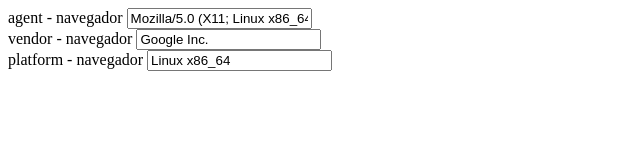
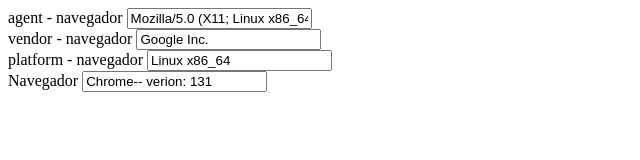
Before and after one commit to Pariv09/navigator, a plain HTML site: page index.html in a window 1280 px wide. Shown: the whole page, without its empty margins (0-640 px from the left). Drawn offline with Linux system fonts and the light colour scheme.

Commit message:
Update index.html
index of agente

```diff
--- a/index.html
+++ b/index.html
@@ -18,11 +18,140 @@
 	<label>
 		platform - navegador
 	</label>
-	<input type="text" name="navPlat" id="navPlat" width="100%" />
+	<input type="text" name="navPlat" id="navPlat" width="100%" /><br>
+	<label>
+		Navegador
+	</label>
+	<input type="text" name="navPlat" id="nav" width="100%" />
 </body>
 <script type="text/javascript">
 	document.getElementById("navAgent").value= navigator.userAgent;
 	document.getElementById("navVendor").value= navigator.vendor;
 	document.getElementById("navPlat").value= navigator.platform;
+	// browser detect
+var BrowserDetect = {
+    init: function () {
+        this.browser = this.searchString(this.dataBrowser) || "An unknown browser";
+        this.version = this.searchVersion(navigator.userAgent) || this.searchVersion(navigator.appVersion) || "an unknown version";
+        this.OS = this.searchString(this.dataOS) || "an unknown OS";
+    },
+    searchString: function (data) {
+        for (var i = 0; i < data.length; i++) {
+            var dataString = data[i].string;
+            var dataProp = data[i].prop;
+            this.versionSearchString = data[i].versionSearch || data[i].identity;
+            if (dataString) {
+                if (dataString.indexOf(data[i].subString) != -1) return data[i].identity;
+            } else if (dataProp) return data[i].identity;
+        }
+    },
+    searchVersion: function (dataString) {
+        var index = dataString.indexOf(this.versionSearchString);
+        if (index == -1) return;
+        return parseFloat(dataString.substring(index + this.versionSearchString.length + 1));
+    },
+    dataBrowser: [{
+        string: navigator.userAgent,
+        subString: "Edge",
+        identity: "Edge"
+    },{
+        string: navigator.userAgent,
+        subString: "Chrome",
+        identity: "Chrome"
+    }, {
+        string: navigator.userAgent,
+        subString: "OmniWeb",
+        versionSearch: "OmniWeb/",
+        identity: "OmniWeb"
+    }, {
+        string: navigator.vendor,
+        subString: "Apple",
+        identity: "Safari",
+        versionSearch: "Version"
+    }, {
+        prop: window.opera,
+        identity: "Opera",
+        versionSearch: "Version"
+    }, {
+        string: navigator.vendor,
+        subString: "iCab",
+        identity: "iCab"
+    }, {
+        string: navigator.vendor,
+        subString: "KDE",
+        identity: "Konqueror"
+    }, {
+        string: navigator.userAgent,
+        subString: "Firefox",
+        identity: "Firefox"
+    }, {
+        string: navigator.vendor,
+        subString: "Camino",
+        identity: "Camino"
+    }, { // for newer Netscapes (6+)
+        string: navigator.userAgent,
+        subString: "Netscape",
+        identity: "Netscape"
+    }, {
+        string: navigator.userAgent,
+        subString: "MSIE",
+        identity: "Explorer",
+        versionSearch: "MSIE"
+    }, {
+        string: navigator.userAgent,
+        subString: "Gecko",
+        identity: "Mozilla",
+        versionSearch: "rv"
+    }, { // for older Netscapes (4-)
+        string: navigator.userAgent,
+        subString: "Mozilla",
+        identity: "Netscape",
+        versionSearch: "Mozilla"
+    }],
+    dataOS: [{
+        string: navigator.platform,
+        subString: "Win",
+        identity: "Windows"
+    }, {
+        string: navigator.platform,
+        subString: "Mac",
+        identity: "Mac"
+    }, {
+        string: navigator.userAgent,
+        subString: "iPhone",
+        identity: "iPhone/iPod"
+    }, {
+        string: navigator.platform,
+        subString: "Linux",
+        identity: "Linux"
+    }]
+
+};
+BrowserDetect.init();
+
+///// mobile
+var isMobile = {
+    Android: function () {
+        return navigator.userAgent.match(/Android/i);
+    },
+    BlackBerry: function () {
+        return navigator.userAgent.match(/BlackBerry/i);
+    },
+    iOS: function () {
+        return navigator.userAgent.match(/iPhone|iPad|iPod/i);
+    },
+    Opera: function () {
+        return navigator.userAgent.match(/Opera Mini/i);
+    },
+    Windows: function () {
+        return navigator.userAgent.match(/IEMobile/i);
+    },
+    any: function () {
+        return (isMobile.Android() || isMobile.BlackBerry() || isMobile.iOS() || isMobile.Opera() || isMobile.Windows());
+    }
+};
+
+document.getElementById("nav").value= BrowserDetect.browser + "-- verion: "+BrowserDetect.version;
+
 </script>
 </html>
```
